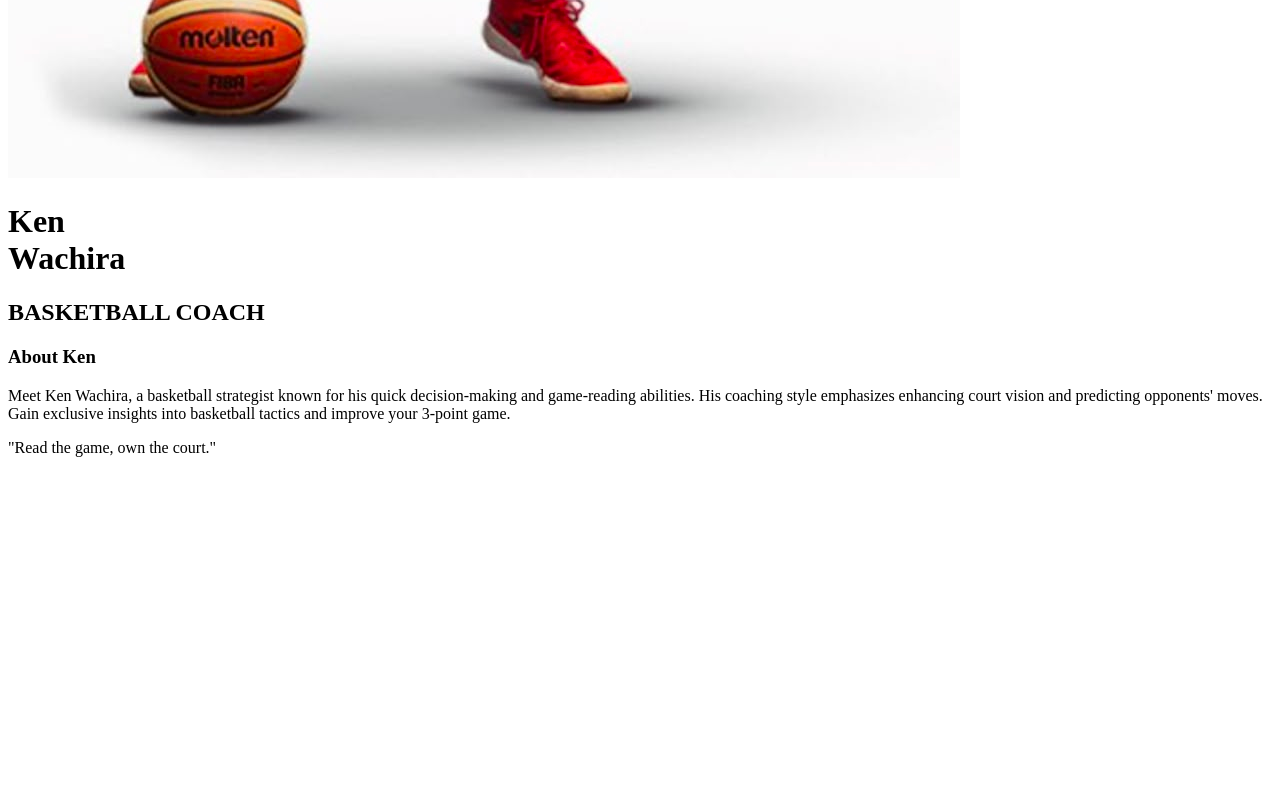
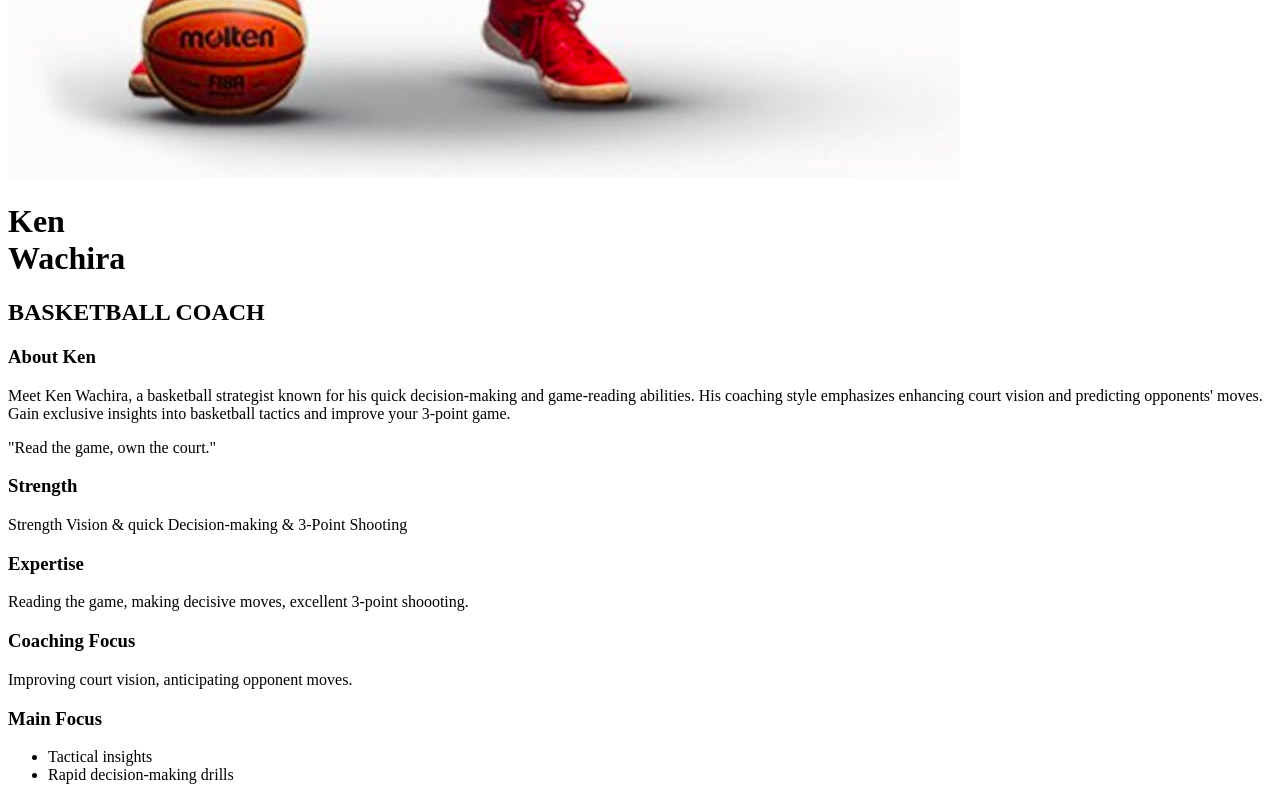
Before and after one commit to alexsigei/profile_poster, a React (Vite) app in the folder sports_profile/: page / in a window 1280 px wide. Shown: the part 1430-2230 px from the top of the page. Before the commit the page ends 1903 px from the top, so only its background shows below. Built offline with nearby package versions, Linux system fonts and the light colour scheme.

Commit message:
working on right panel structure

```diff
--- a/sports_profile/src/App.jsx
+++ b/sports_profile/src/App.jsx
@@ -2,6 +2,7 @@ import { useState } from 'react'
 import './App.css'
 
 import LeftPanel from './components/LeftPanel';
+import RightPanel from './components/RightPanel';
 
 
 function App() {
@@ -9,6 +10,7 @@ function App() {
   return (
       <div className="container">
         <LeftPanel />
+        <RightPanel />
       </div>
   )
 }
--- a/sports_profile/src/components/RightPanel.jsx
+++ b/sports_profile/src/components/RightPanel.jsx
@@ -0,0 +1,44 @@
+import Section from "./Section";
+
+function RightPanel() {
+    return (
+        <div className="right-panel">
+
+            <section title="DECISICVE MOVES SPECIALIST">
+                <h3>Strength</h3>
+
+                <p>
+                    Strength Vision & quick Decision-making & 3-Point Shooting
+                </p>
+
+                <h3>
+                    Expertise
+                </h3>
+
+                <p>
+                    Reading the game, making decisive moves, excellent 3-point shoooting.
+                </p>
+
+            </section>
+
+            <section title="VISIONARY INSIGHTS">
+
+                <h3>Coaching Focus</h3>
+
+                <p>
+                    Improving court vision, anticipating opponent moves.
+                </p>
+
+                <h3>Main Focus</h3>
+
+                <ul>
+                    <li>Tactical insights</li>
+                    <li>Rapid decision-making drills</li>
+                </ul>
+
+            </section>
+        </div>
+    )
+}
+
+export default RightPanel;
```
